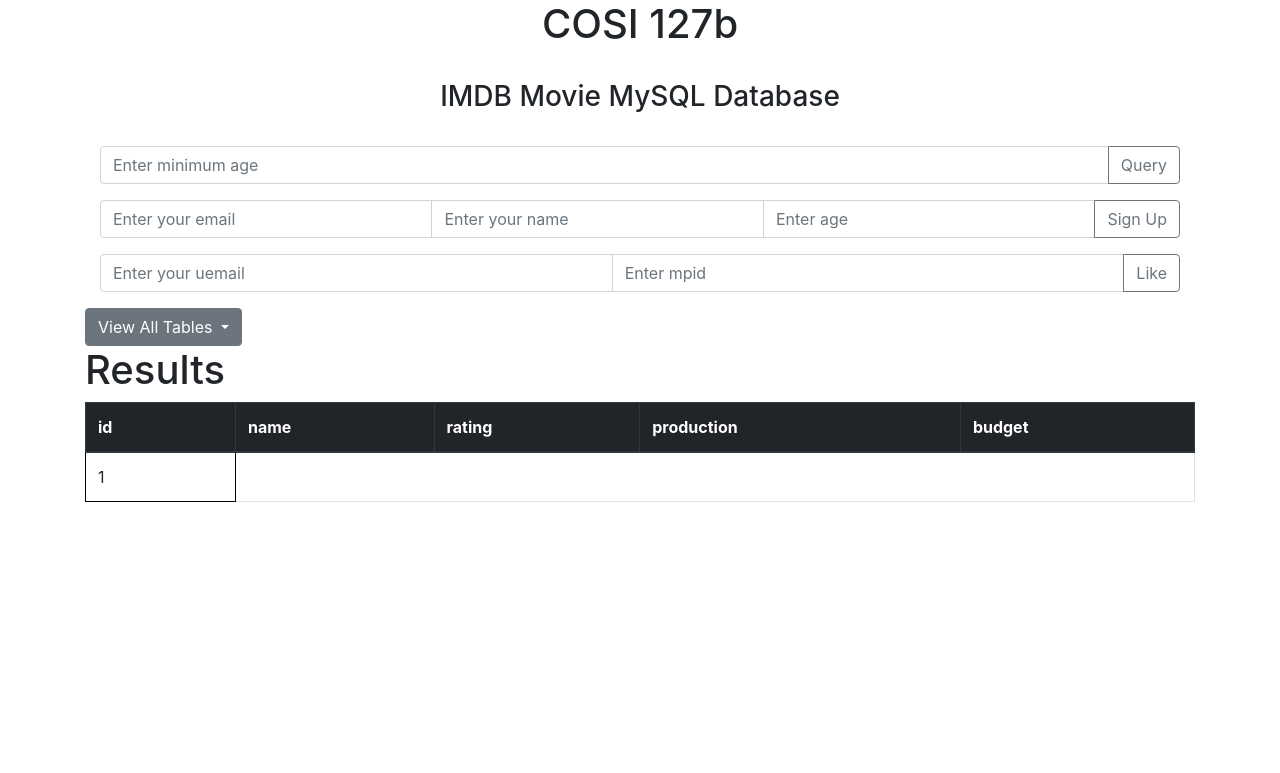
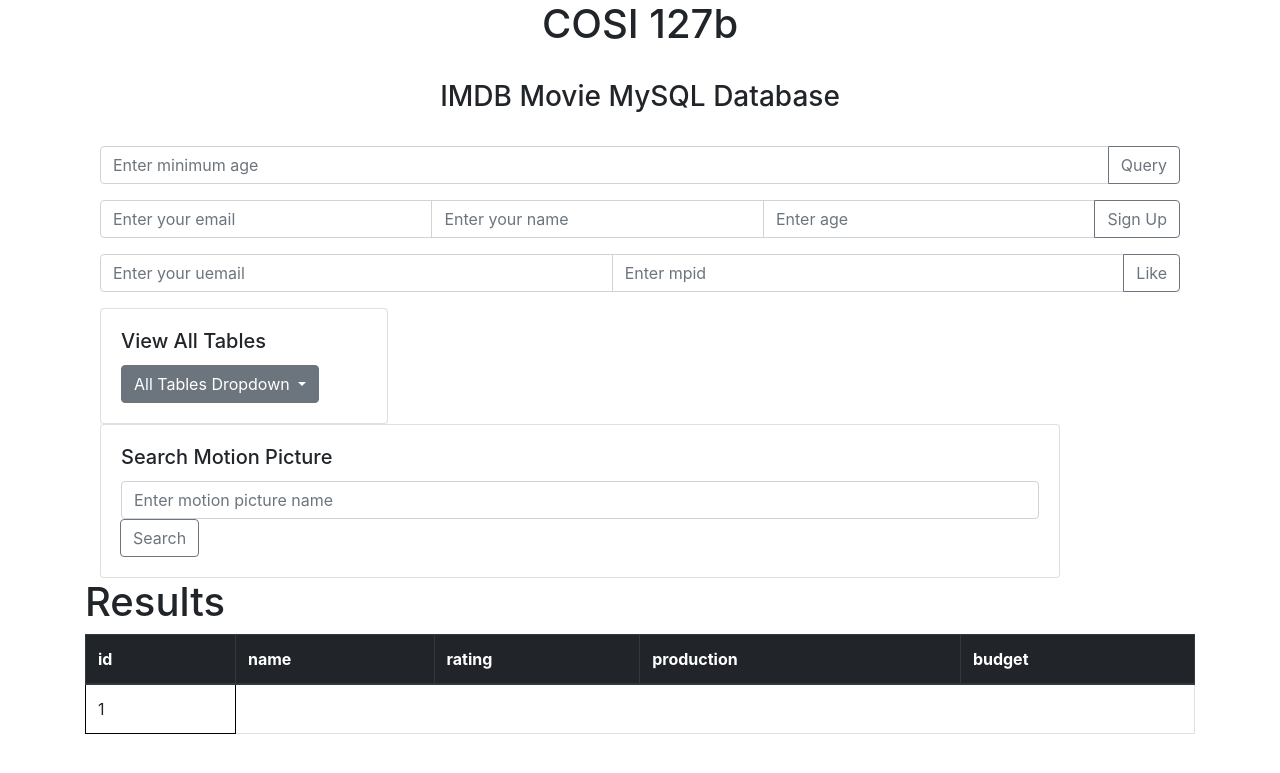
Before and after one commit to JohnZhu96/IMDB-Movie-Database, a PHP site: page /index.php?action=viewAllMotionPictures in a window 1280 px wide. Shown: the top 773 px of the page. Run offline with PHP 8.4, Linux system fonts and the light colour scheme; tables that the repository leaves empty or names only in its code hold one stand-in row (values such as "Sample post"); some libraries are stand-ins or nearby versions.

Commit message:
Search Motion Pictures

```diff
--- a/Project 1.3/index.php
+++ b/Project 1.3/index.php
@@ -51,9 +51,13 @@
             </form>
         </div>
 
+        <div class="container">
+            <div class="card" style="width: 18rem;">
+                <div class="card-body">
+                    <h5 class="card-title">View All Tables</h5>
                     <div class="dropdown">
                         <button class="btn btn-secondary dropdown-toggle" type="button" id="dropdownMenuButton" data-toggle="dropdown" aria-haspopup="true" aria-expanded="false">
-                View All Tables
+                            All Tables Dropdown
                         </button>
                         <div class="dropdown-menu" aria-labelledby="dropdownMenuButton">
                             <a class="dropdown-item" onclick="location.href='?action=viewAllMotionPictures'">View All Motion Pictures</a>
@@ -66,6 +70,21 @@
                             <a class="dropdown-item" onclick="location.href='?action=viewAllAwards'">View All Awards</a>
                             <a class="dropdown-item" onclick="location.href='?action=viewAllGenres'">View All Genres</a>
                             <a class="dropdown-item" onclick="location.href='?action=viewAllLocations'">View All Locations</a>
+                        </div>
+                    </div>
+                </div>
+            </div>
+        </div>
+
+        <div class="container">
+            <div class="card" style="width: 60rem;">
+                <div class="card-body">
+                    <h5 class="card-title">Search Motion Picture</h5>
+                    <input type="text" class="form-control" placeholder="Enter motion picture name" name="searchMPName" id="searchMPText">
+                    <div class="input-group-append">
+                        <button class="btn btn-outline-secondary" type="submit" name="searchMP" id="searchMPButton">Search</button>
+                    </div>
+                </div>
             </div>
         </div>
     </div>
@@ -116,7 +135,7 @@
                 $stmt->bindParam(':ageLimit', $ageLimit, PDO::PARAM_INT);
                 $headers = ["ID", "First Name", "Last Name"];
                 $isMovie = false;
-            } elseif (isset($_POST['sign_up'])) {
+            }elseif (isset($_POST['sign_up'])) {
                 // Check if the user information is available
                 if (isset($_POST['email']) && !empty($_POST['email']) && isset($_POST['name']) && !empty($_POST['name']) && isset($_POST['age']) && !empty($_POST['age'])) {
                     // Prepare the SQL statement to check if the email address already exists in the user table
```
Also changed, not shown: 1 other file. Lines whose indentation alone changed are shown as unchanged.
